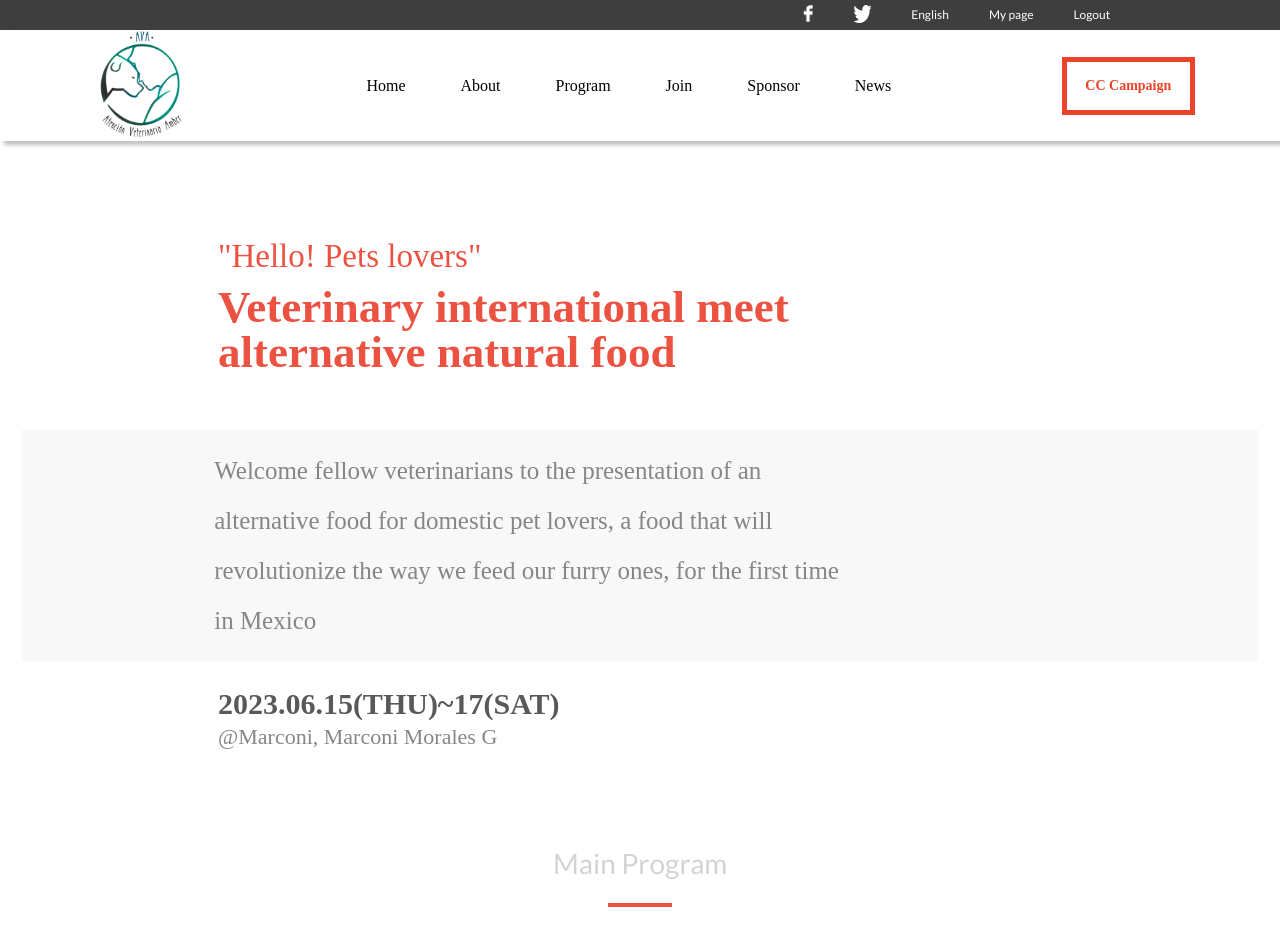
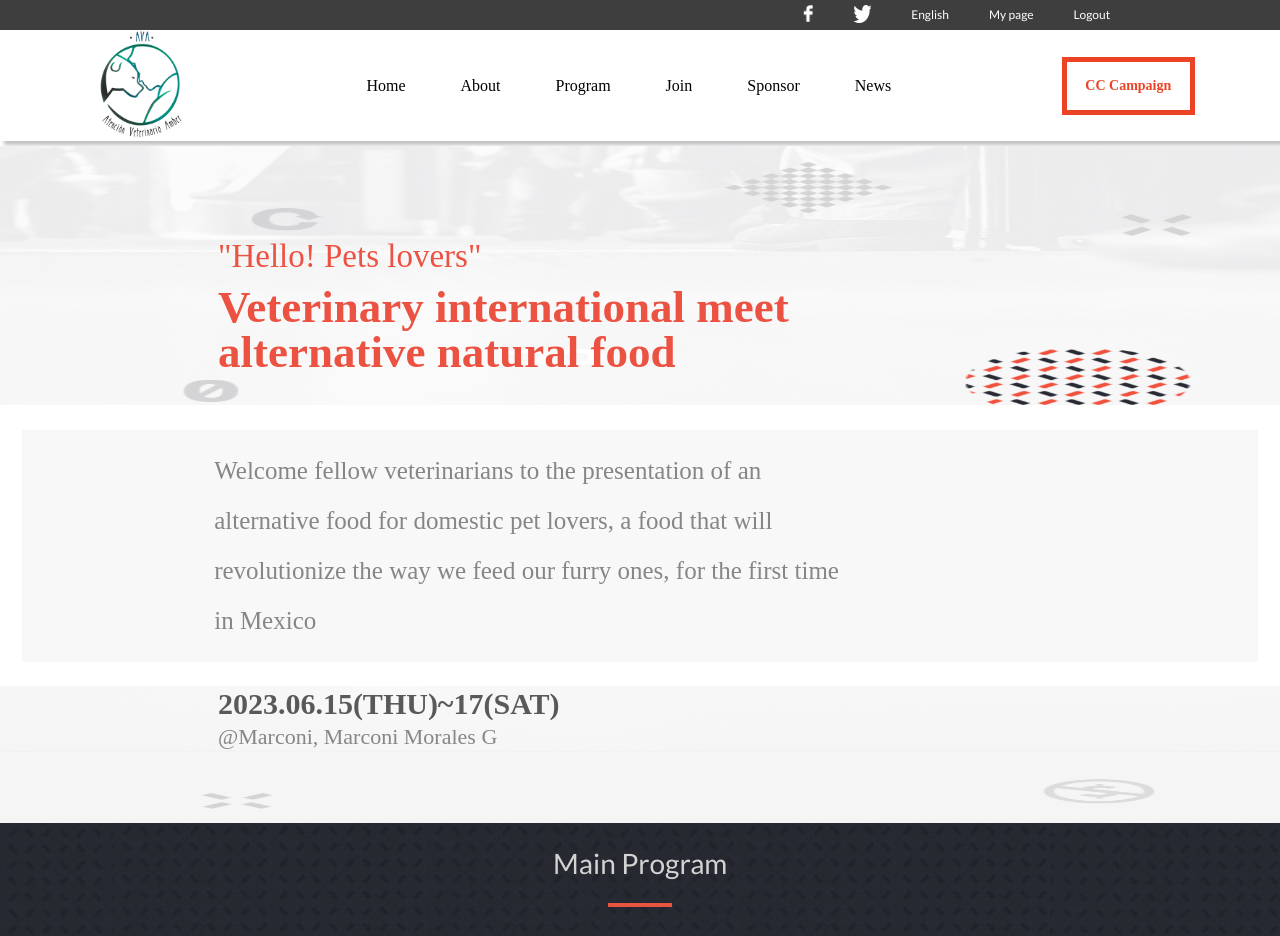
Before and after one commit to Dachrono/AVA-annual-meeting, a website: page index.html in a window 1280 px wide. Shown: the top 936 px of the page. Drawn offline with Linux system fonts and the light colour scheme; the site is published under a folder, as on GitHub Pages, so addresses that start at the root find nothing.

Commit message:
change url css  declarations

```diff
--- a/css/about.css
+++ b/css/about.css
@@ -73,7 +73,7 @@ ul {
 .title {
   height: 150px;
   padding: 0.1px 0.1px 0.1px 0.1px;
-  background-image: url('/pics/introBack1.png');
+  background-image: url('../pics/introBack1.png');
   background-repeat: no-repeat;
   background-size: 100% 100%;
   background-position: center;
--- a/css/indexStyle.css
+++ b/css/indexStyle.css
@@ -81,7 +81,7 @@ ul {
 .title {
   height: 350px;
   padding: 32px 23.6px 0.1px 23.6px;
-  background-image: url('/pics/introBack1.png');
+  background-image: url('../pics/introBack1.png');
   background-repeat: no-repeat;
   background-size: 100% 100%;
   background-position: center;
@@ -118,7 +118,7 @@ ul {
 }
 
 .time {
-  background-image: url('/pics/introBack2.png');
+  background-image: url('../pics/introBack2.png');
   background-repeat: no-repeat;
   background-size: 100% 100%;
   padding: 0.1px 30px 70px 30px;
@@ -144,7 +144,7 @@ ul {
 
 .cards {
   width: 100%;
-  background-image: url('/pics/progBack.jpg');
+  background-image: url('../pics/progBack.jpg');
   display: flex;
   flex-direction: column;
   justify-content: center;
@@ -271,7 +271,7 @@ ul {
 .teamCard5,
 .teamCard6 {
   width: 90%;
-  background-image: url('/pics/TeamBack.jpg');
+  background-image: url('../pics/TeamBack.jpg');
   background-size: 50px;
   background-repeat: no-repeat;
   margin: 0 13px 5px 13px;
```
